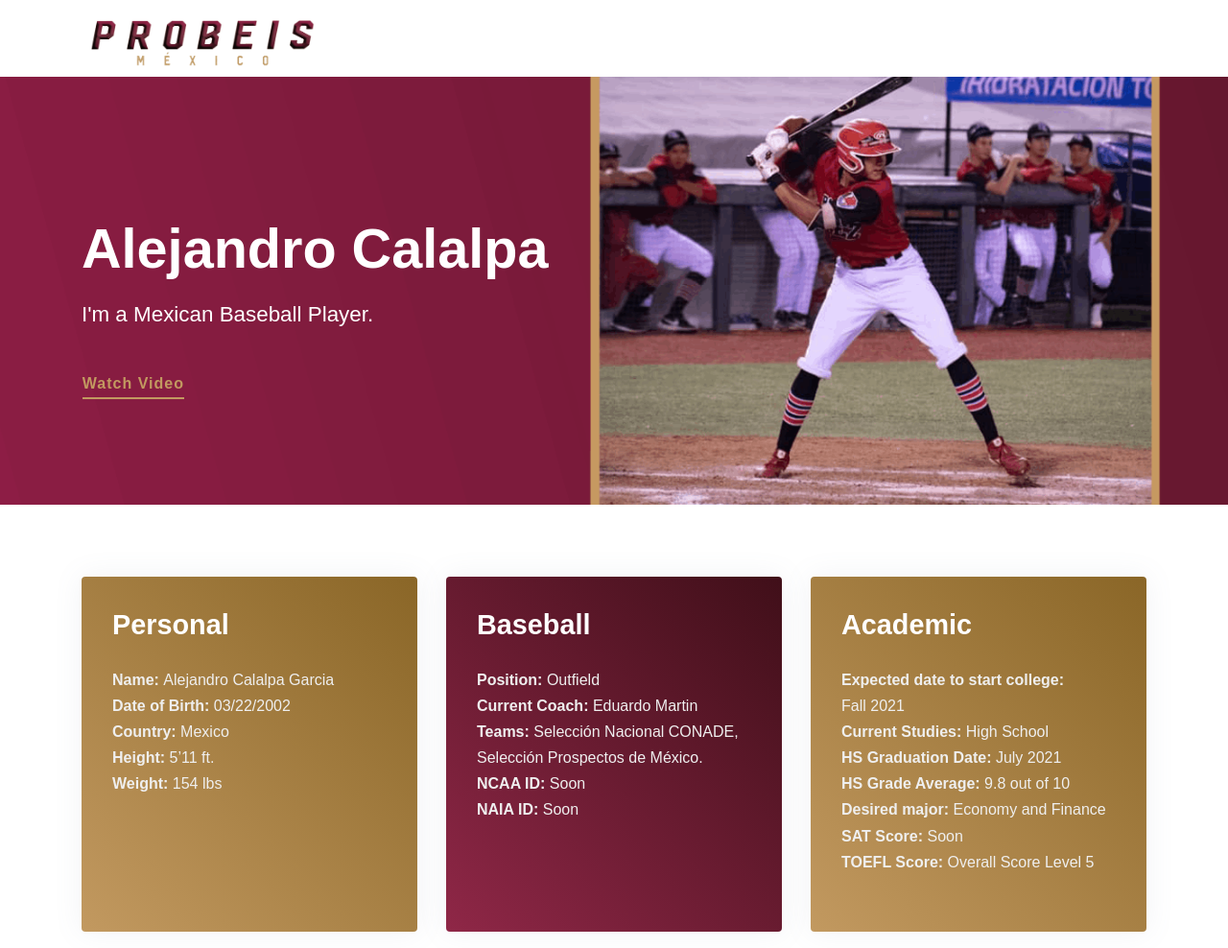
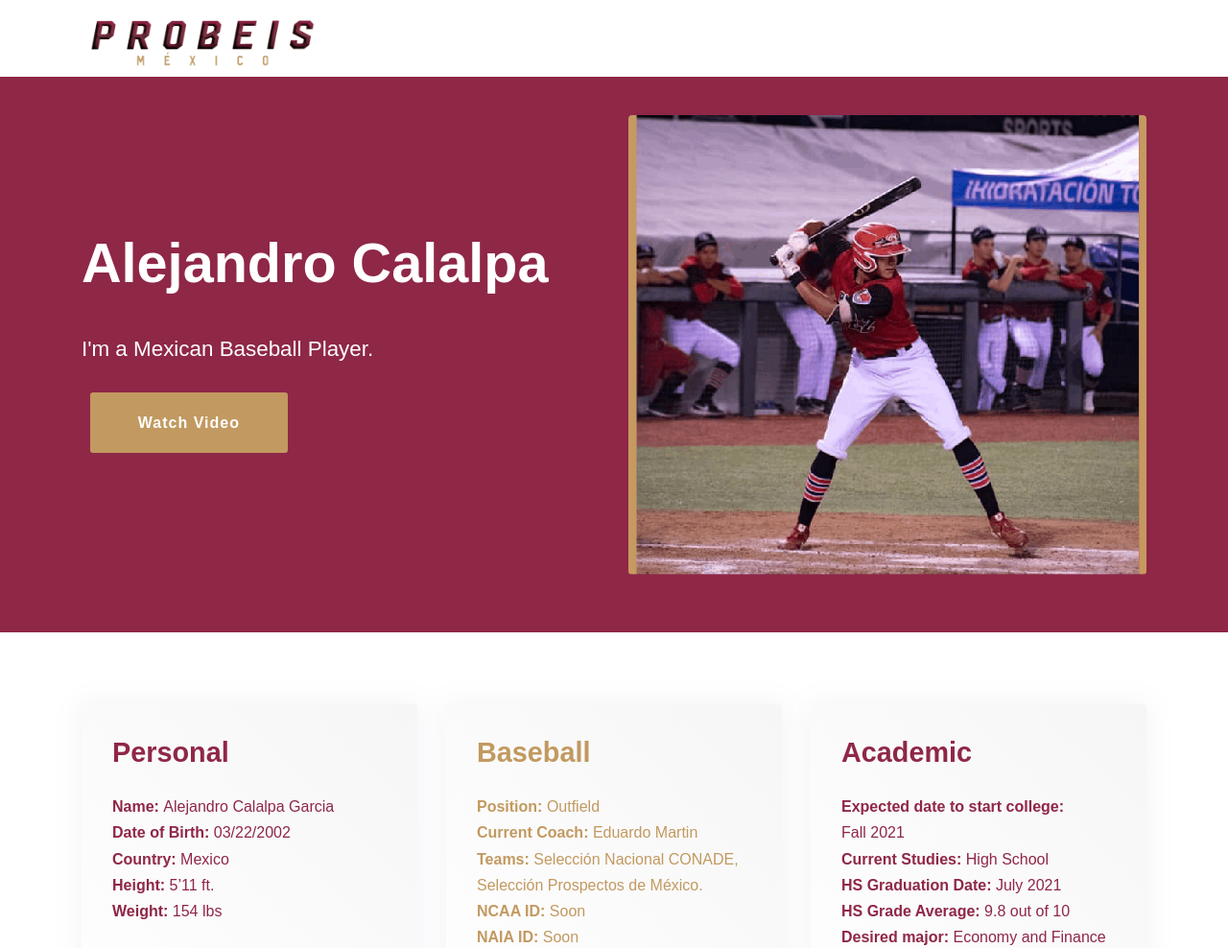
Before and after one commit to bspacemx/probeislr, a plain HTML site: page index.html in a window 1280 px wide. Shown: the top 988 px of the page at 96% size. Drawn offline with Linux system fonts and the light colour scheme; files whose address does not match are found by name; a web font is replaced by a local one.

Commit message:
create github pages

```diff
--- a/assets/images/hashes.json
+++ b/assets/images/hashes.json
@@ -1 +1 @@
-{"6ONvU6CxMMhrb1g7t1WuTw==":"background7.jpg","4++26+2uyyNweH89Lhstpw==":"probeis-logo-letras-122x26.png","NZtb4qekeUwDzDF/cy6iyQ==":"probeis%20logo@2x-570x121.png","EbGoWoUbNdGWi62Erassiw==":"probeis%20logo@2x-602x147.png","IurfTUJl6Ot/RD/z0U7KaQ==":"alejandrocalalpa-01@3x-1038x689.png","fySdly3zesllsd2JIkrxag==":"alejandrocalalpa-02@3x-1038x689.png","YiuGP0ZGsn0ZW86fIMBAyw==":"alejandrocalalpa-03@3x-1038x689.png","27Icwj3fiGSh01ZBL3c2Eg==":"alejandrocalalpa-05@3x-1038x689.png","z9T7P4iqInrpiLcRLybG7A==":"alejandrocalalpa-06@3x-1038x689.png","yG8vePTMLmVRt8gE/2s0GQ==":"alejandrocalalpa-04@3x-1038x689.png","Gq+Ld4voTX1JrTXr1uuHFg==":"alejandrocalalpa-cover@2x-2000x581.png"}
+{"6ONvU6CxMMhrb1g7t1WuTw==":"background7.jpg","4++26+2uyyNweH89Lhstpw==":"probeis-logo-letras-122x26.png","NZtb4qekeUwDzDF/cy6iyQ==":"probeis%20logo@2x-570x121.png","EbGoWoUbNdGWi62Erassiw==":"probeis%20logo@2x-602x147.png","IurfTUJl6Ot/RD/z0U7KaQ==":"alejandrocalalpa-01@3x-1038x689.png","fySdly3zesllsd2JIkrxag==":"alejandrocalalpa-02@3x-1038x689.png","YiuGP0ZGsn0ZW86fIMBAyw==":"alejandrocalalpa-03@3x-1038x689.png","27Icwj3fiGSh01ZBL3c2Eg==":"alejandrocalalpa-05@3x-1038x689.png","z9T7P4iqInrpiLcRLybG7A==":"alejandrocalalpa-06@3x-1038x689.png","yG8vePTMLmVRt8gE/2s0GQ==":"alejandrocalalpa-04@3x-1038x689.png","Gq+Ld4voTX1JrTXr1uuHFg==":"alejandrocalalpa-cover@2x-2000x581.png","tJFf0PunJcfQnpqcGZdLkA==":"faqs%20-%20header@4x-1080x782.png","hrCCW2syb074JerssRgRLQ==":"background1.jpg","PdX72t+xPSbAVH+/tH+U+g==":"alejandrocalalpa-header@2x-1022x906.png"}
--- a/assets/mobirise/css/mbr-additional.css
+++ b/assets/mobirise/css/mbr-additional.css
@@ -1805,10 +1805,56 @@ body {
   color: #ffffff !important;
   border-bottom: 1px solid currentColor;
 }
-.cid-rCqnPxBg4Y {
-  padding-top: 225px;
-  padding-bottom: 105px;
-  background-image: url("../../../assets/images/alejandrocalalpa-cover2x-2000x581.png");
+.cid-rCqFjN8XMD {
+  overflow: hidden !important;
+  padding-top: 120px;
+  padding-bottom: 60px;
+  background-color: #8f2747;
+}
+.cid-rCqFjN8XMD .container-fluid {
+  padding: 0 5rem;
+}
+.cid-rCqFjN8XMD .img-block {
+  -webkit-align-self: center;
+  align-self: center;
+}
+.cid-rCqFjN8XMD .mbr-section-title {
+  padding-bottom: 2rem;
+  color: #ffffff;
+}
+.cid-rCqFjN8XMD .mbr-section-subtitle {
+  color: #3e4555;
+  font-weight: 400;
+}
+.cid-rCqFjN8XMD .mbr-figure {
+  border-radius: .25rem;
+  overflow: hidden;
+}
+@media (max-width: 1199px) {
+  .cid-rCqFjN8XMD .mbr-figure img {
+    width: 100%;
+  }
+}
+@media (max-width: 991px) {
+  .cid-rCqFjN8XMD .container-fluid {
+    padding: 0 1rem;
+  }
+  .cid-rCqFjN8XMD .mbr-figure {
+    margin-top: 1rem;
+  }
+  .cid-rCqFjN8XMD .mbr-section-title {
+    text-align: center !important;
+  }
+  .cid-rCqFjN8XMD .mbr-section-subtitle {
+    text-align: center !important;
+  }
+  .cid-rCqFjN8XMD .mbr-section-btn {
+    text-align: center !important;
+  }
+}
+.cid-rCqFjN8XMD .mbr-section-subtitle,
+.cid-rCqFjN8XMD .mbr-section-btn {
+  color: #ffffff;
 }
 .cid-rCqtnS3ODX {
   padding-top: 75px;
@@ -1832,13 +1878,13 @@ body {
   border-radius: .25rem;
 }
 .cid-rCqtnS3ODX .card1 {
-  background: linear-gradient(45deg, #c29960, #8a6627);
+  background: linear-gradient(45deg, #ffffff, #f6f6f6);
 }
 .cid-rCqtnS3ODX .card2 {
-  background: linear-gradient(45deg, #8f2747, #400f19);
+  background: linear-gradient(45deg, #ffffff, #f6f6f6);
 }
 .cid-rCqtnS3ODX .card3 {
-  background: linear-gradient(45deg, #c29960, #8a6627);
+  background: linear-gradient(45deg, #ffffff, #f6f6f6);
 }
 .cid-rCqtnS3ODX .card4 {
   background: linear-gradient(45deg, #1dc9cb, #1dc9cb);
@@ -1853,6 +1899,28 @@ body {
 }
 .cid-rCqtnS3ODX .mbr-section-btn {
   padding-top: 1rem;
+}
+.cid-rCqtnS3ODX .card1 > .mbr-card-title {
+  color: #8f2747;
+}
+.cid-rCqtnS3ODX .card1 > .mbr-text,
+.cid-rCqtnS3ODX .card1 > .mbr-section-btn {
+  color: #8f2747;
+}
+.cid-rCqtnS3ODX .card2 > .mbr-card-title {
+  color: #c29960;
+}
+.cid-rCqtnS3ODX .card2 > .mbr-text,
+.cid-rCqtnS3ODX .card2 > .mbr-section-btn {
+  text-align: left;
+  color: #c29960;
+}
+.cid-rCqtnS3ODX .card3 > .mbr-card-title {
+  color: #8f2747;
+}
+.cid-rCqtnS3ODX .card3 > .mbr-text,
+.cid-rCqtnS3ODX .card3 > .mbr-section-btn {
+  color: #8f2747;
 }
 .cid-rCqovplx9v {
   padding-top: 0px;
--- a/index.html
+++ b/index.html
@@ -53,24 +53,25 @@
     </nav>
 </section>
 
-<section class="header1 cid-rCqnPxBg4Y" id="header01-0">
+<section class="header2 cid-rCqFjN8XMD" id="header2-t">
 
 
 
 
-
-    <div class="container align-left">
-        <div class="row">
-            <div class="mbr-white col-md-7">
-                <h1 class="mbr-section-title mbr-semibold pb-2 mbr-fonts-style display-1"><strong>Alejandro Calalpa</strong></h1>
-
-                <p class="mbr-text pb-3 mbr-fonts-style display-7">
-                    I'm a Mexican Baseball Player.<br></p>
-                <div class="mbr-section-btn"><a class="btn btn-md btn-primary-outline display-4" href="index.html#video01-c">Watch Video</a></div>
+    <div class="container">
+        <div class="row align-items-center">
+            <div class="mbr-white col-lg-6">
+                <h1 class="mbr-section-title mbr-white mbr-fonts-style align-left display-1"><strong>Alejandro Calalpa</strong></h1>
+                <h3 class="mbr-section-subtitle pb-3 mbr-fonts-style mbr-white align-left display-7">I'm a Mexican Baseball Player.</h3>
+                <div class="mbr-section-btn"><a class="btn-primary btn btn-md display-4" type="submit">Watch Video</a></div>
+            </div>
+            <div class="col-lg-6 align-left img-block">
+                <div class="mbr-figure">
+                    <img src="assets/images/alejandrocalalpa-header2x-1022x906.png" alt="Alejandro Calalpa" title="Alejandro Calalpa">
+                </div>
             </div>
         </div>
     </div>
-
 </section>
 
 <section class="features5 cid-rCqtnS3ODX" id="features5-o">
```
Also changed, not shown: assets/images/alejandrocalalpa-header2x-1022x906.png (added), 1 other file.
